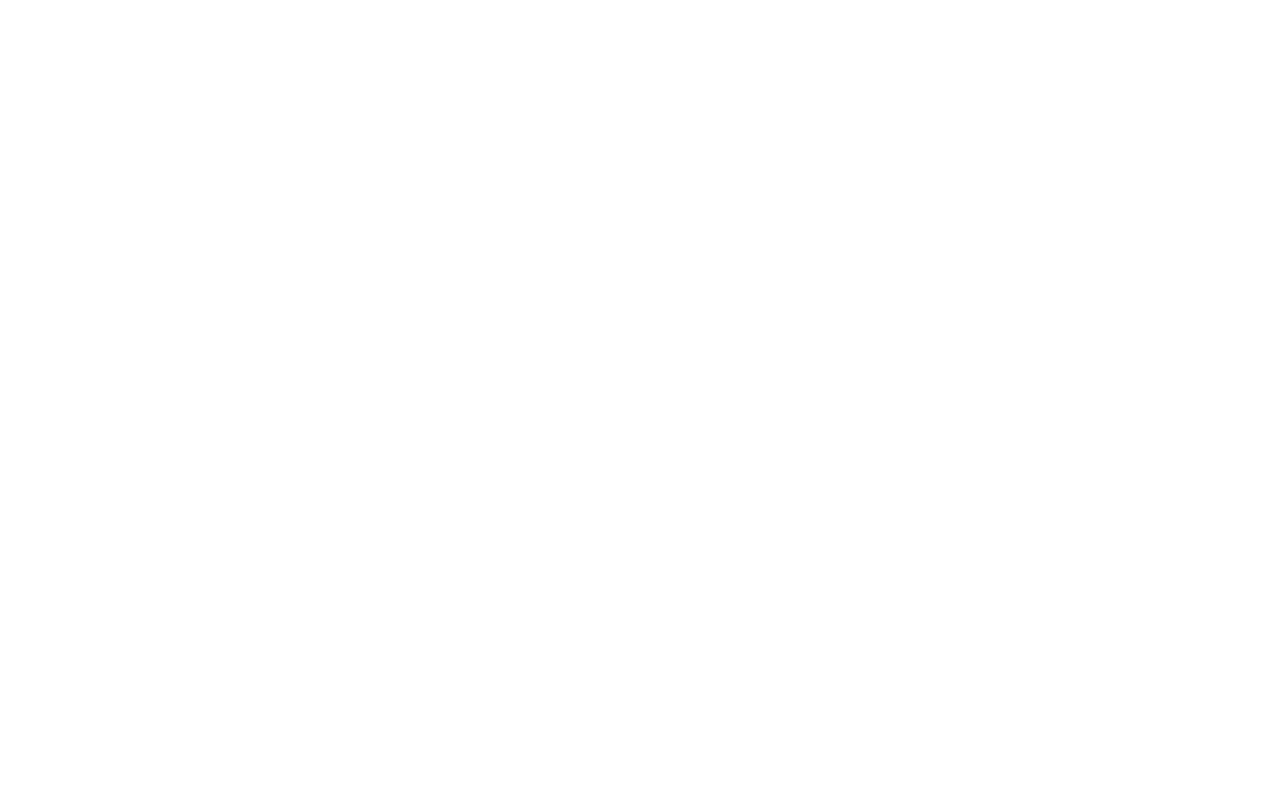
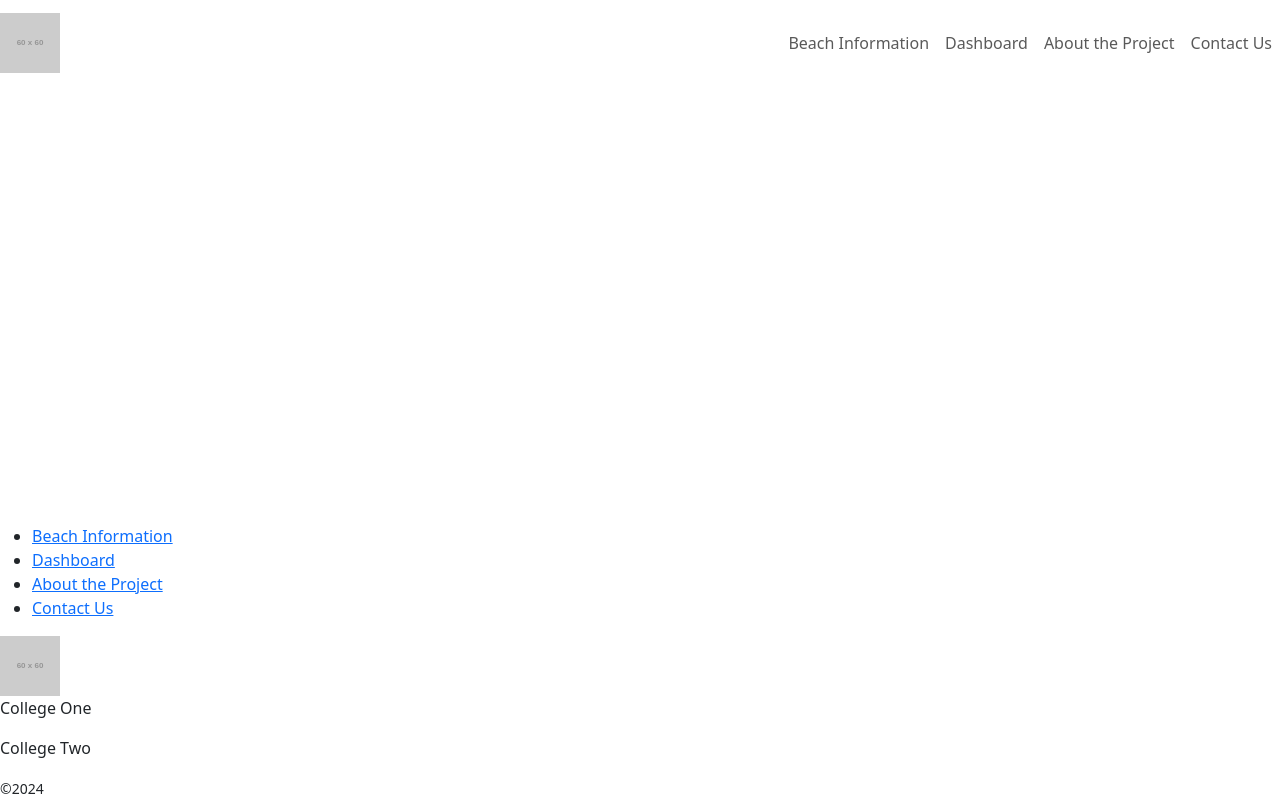
Before and after one commit to C-Blouin/SmartBeach, a React (Vite) app: page / in a window 1280 px wide. Before the commit this address had no page. Built offline with nearby package versions, Linux system fonts and the light colour scheme.

Commit message:
header & footer structure
Basic HTML structure with bootstrap Nav Classes for header.

```diff
--- a/src/views/shared/Footer.jsx
+++ b/src/views/shared/Footer.jsx
@@ -1,8 +1,38 @@
-function Footer () {
+function Footer() {
     return (
         // Start of Footer.
-        <footer>
-            {/* Footer Content Here! */}
+        <footer className="fixed-bottom">
+            <section>
+                <ul>
+                    <li>
+                        <a href="#">
+                            Beach Information
+                        </a>
+                    </li>
+                    <li>
+                        <a href="#">
+                            Dashboard
+                        </a>
+                    </li>
+                    <li>
+                        <a href="#">
+                            About the Project
+                        </a>
+                    </li>
+                    <li>
+                        <a href="#">
+                            Contact Us
+                        </a>
+                    </li>
+
+                </ul>
+                <a href="/"><img src="https://fakeimg.pl/60x60?text=Logo"></img></a>
+            </section>
+            <section>
+                <p><i></i>College One</p>
+                <p><i></i>College Two</p>
+                <small>©2024</small>
+            </section>
         </footer>
         // End of Footer.
     );
--- a/src/views/shared/Header.jsx
+++ b/src/views/shared/Header.jsx
@@ -3,11 +3,51 @@
 function Header () {
     return (
         // Start of Header
-        <header>
-            <nav>
-                {/* Navigation Content Here! */}
-            </nav>
-        </header>
+    <header>
+    <nav className="navbar navbar-expand-lg">
+      <a className="navbar-brand" href="/">
+        <img src="https://fakeimg.pl/60x60?text=Logo" alt="Logo" />
+      </a>
+      <button
+        className="navbar-toggler"
+        type="button"
+        data-bs-toggle="collapse"
+        data-bs-target="#navbarNav"
+        aria-controls="navbarNav"
+        aria-expanded="false"
+        aria-label="Toggle navigation"
+      >
+        <span className="navbar-toggler-icon"></span>
+      </button>
+      <div
+        className="collapse navbar-collapse justify-content-end"
+        id="navbarNav"
+      >
+        <ul className="navbar-nav">
+          <li className="nav-item">
+            <a className="nav-link" href="#">
+              Beach Information
+            </a>
+          </li>
+          <li className="nav-item">
+            <a className="nav-link" href="#">
+              Dashboard
+            </a>
+          </li>
+          <li className="nav-item">
+            <a className="nav-link" href="#">
+              About the Project
+            </a>
+          </li>
+          <li className="nav-item">
+            <a className="nav-link" href="#">
+              Contact Us
+            </a>
+          </li>
+        </ul>
+      </div>
+    </nav>
+  </header>
         // End of Header
         );
 }
```
